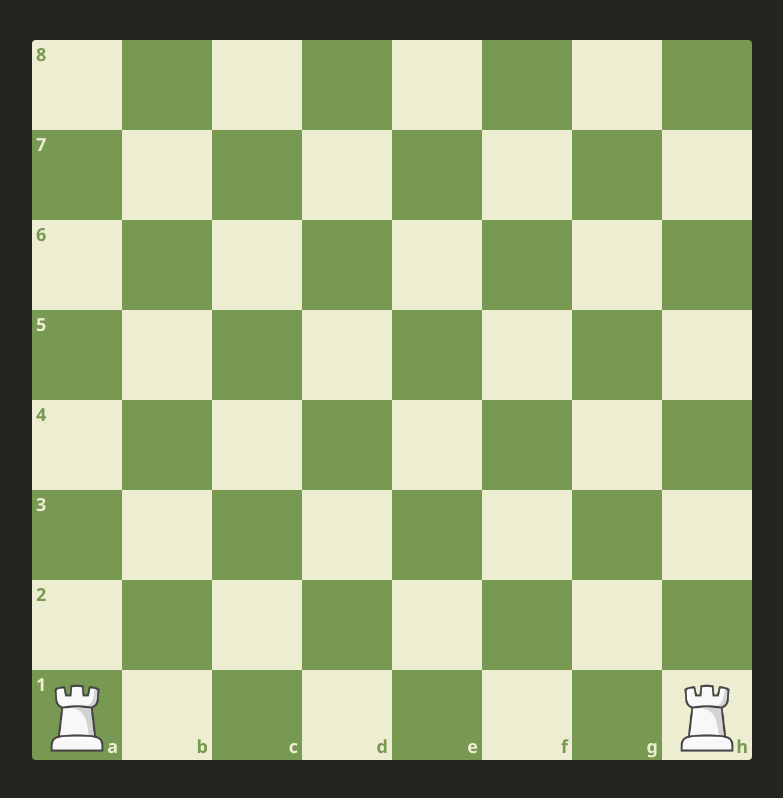
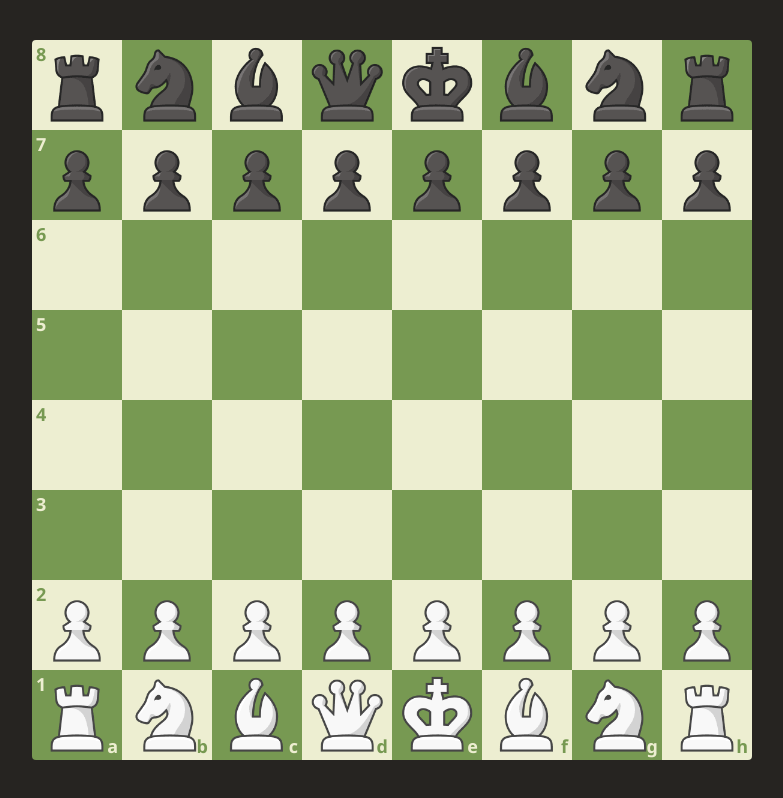
Before and after one commit to alexius90e/chess-project, a React (Create React App) app: page / in a window 1280 px wide. Shown: the whole page, without its empty margins (248-1031 px from the left). Built offline with nearby package versions, Linux system fonts and the light colour scheme.

Commit message:
feat: implemented pieces rendering

```diff
--- a/src/components/Tile/Tile.scss
+++ b/src/components/Tile/Tile.scss
@@ -27,6 +27,7 @@ $lightTile: #edeed1;
 
   &__label {
     position: absolute;
+    user-select: none;
 
     &_x {
       top: 0.25rem;
@@ -45,6 +46,56 @@ $lightTile: #edeed1;
   z-index: 10;
   width: 100%;
   height: 100%;
-  object-fit: contain;
+  background-position: center;
+  background-repeat: no-repeat;
+  background-size: contain;
   cursor: grab;
+
+  &-king-white {
+    background-image: url(../../../public/assets/wk.png);
+  }
+
+  &-king-black {
+    background-image: url(../../../public/assets/bk.png);
+  }
+
+  &-queen-white {
+    background-image: url(../../../public/assets/wq.png);
+  }
+
+  &-queen-black {
+    background-image: url(../../../public/assets/bq.png);
+  }
+
+  &-rook-white {
+    background-image: url(../../../public/assets/wr.png);
+  }
+
+  &-rook-black {
+    background-image: url(../../../public/assets/br.png);
+  }
+
+  &-bishop-white {
+    background-image: url(../../../public/assets/wb.png);
+  }
+
+  &-bishop-black {
+    background-image: url(../../../public/assets/bb.png);
+  }
+
+  &-knight-white {
+    background-image: url(../../../public/assets/wn.png);
+  }
+
+  &-knight-black {
+    background-image: url(../../../public/assets/bn.png);
+  }
+
+  &-pawn-white {
+    background-image: url(../../../public/assets/wp.png);
+  }
+
+  &-pawn-black {
+    background-image: url(../../../public/assets/bp.png);
+  }
 }
--- a/src/components/Tile/Tile.tsx
+++ b/src/components/Tile/Tile.tsx
@@ -18,6 +18,34 @@ export const Tile: FC<TileProps> = ({ positionX, positionY }) => {
 
   const hasLabelY: boolean = positionX === 0;
 
+  const isKingW = position === 'e1';
+
+  const isQueenW = position === 'd1';
+
+  const isRookW = ['a1', 'h1'].includes(position);
+
+  const isBishopW = ['c1', 'f1'].includes(position);
+
+  const isKnightW = ['b1', 'g1'].includes(position);
+
+  const isPawnW = ['a2', 'b2', 'c2', 'd2', 'e2', 'f2', 'g2', 'h2'].includes(
+    position
+  );
+
+  const isKingB = position === 'e8';
+
+  const isQueenB = position === 'd8';
+
+  const isRookB = ['a8', 'h8'].includes(position);
+
+  const isBishopB = ['c8', 'f8'].includes(position);
+
+  const isKnightB = ['b8', 'g8'].includes(position);
+
+  const isPawnB = ['a7', 'b7', 'c7', 'd7', 'e7', 'f7', 'g7', 'h7'].includes(
+    position
+  );
+
   return (
     <div className={tileClassName} data-x={positionX} data-y={positionY}>
       {hasLabelY && (
@@ -28,9 +56,30 @@ export const Tile: FC<TileProps> = ({ positionX, positionY }) => {
         <div className="tile__label tile__label_y">{horizontal[positionX]}</div>
       )}
 
-      {(position === 'a1' || position === 'h1') && (
-        <img className="piece" src="assets/wr.png" alt="wr" />
-      )}
+      {isKingW && <div className="piece piece-king-white"></div>}
+
+      {isQueenW && <div className="piece piece-queen-white"></div>}
+
+      {isRookW && <div className="piece piece-rook-white"></div>}
+
+      {isBishopW && <div className="piece piece-bishop-white"></div>}
+
+      {isKnightW && <div className="piece piece-knight-white"></div>}
+
+      {isPawnW && <div className="piece piece-pawn-white"></div>}
+
+      {isKingB && <div className="piece piece-king-black"></div>}
+
+      {isQueenB && <div className="piece piece-queen-black"></div>}
+
+      {isRookB && <div className="piece piece-rook-black"></div>}
+
+      {isBishopB && <div className="piece piece-bishop-black"></div>}
+
+      {isKnightB && <div className="piece piece-knight-black"></div>}
+
+      {isPawnB && <div className="piece piece-pawn-black"></div>}
+
     </div>
   );
 };
```
